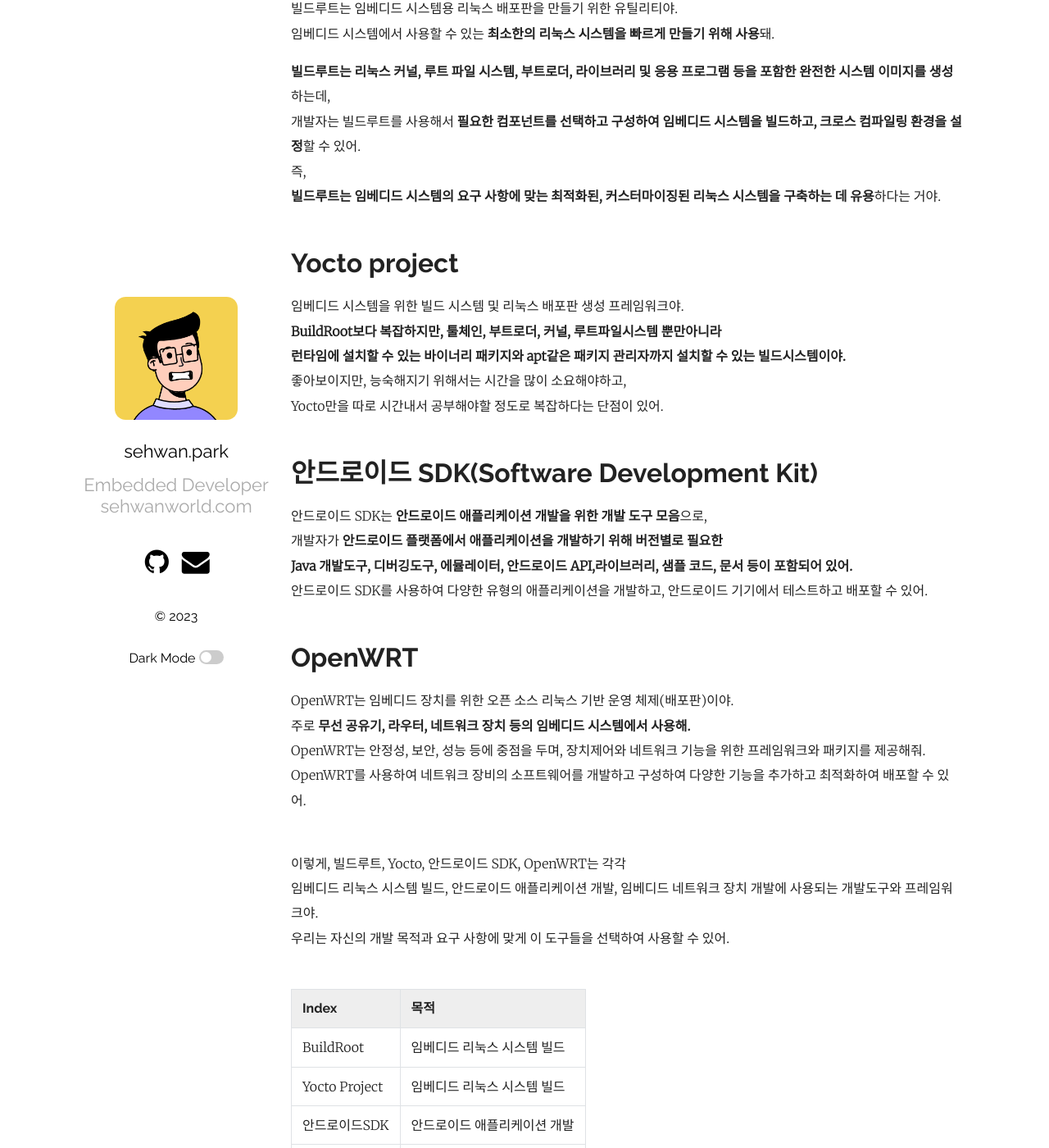
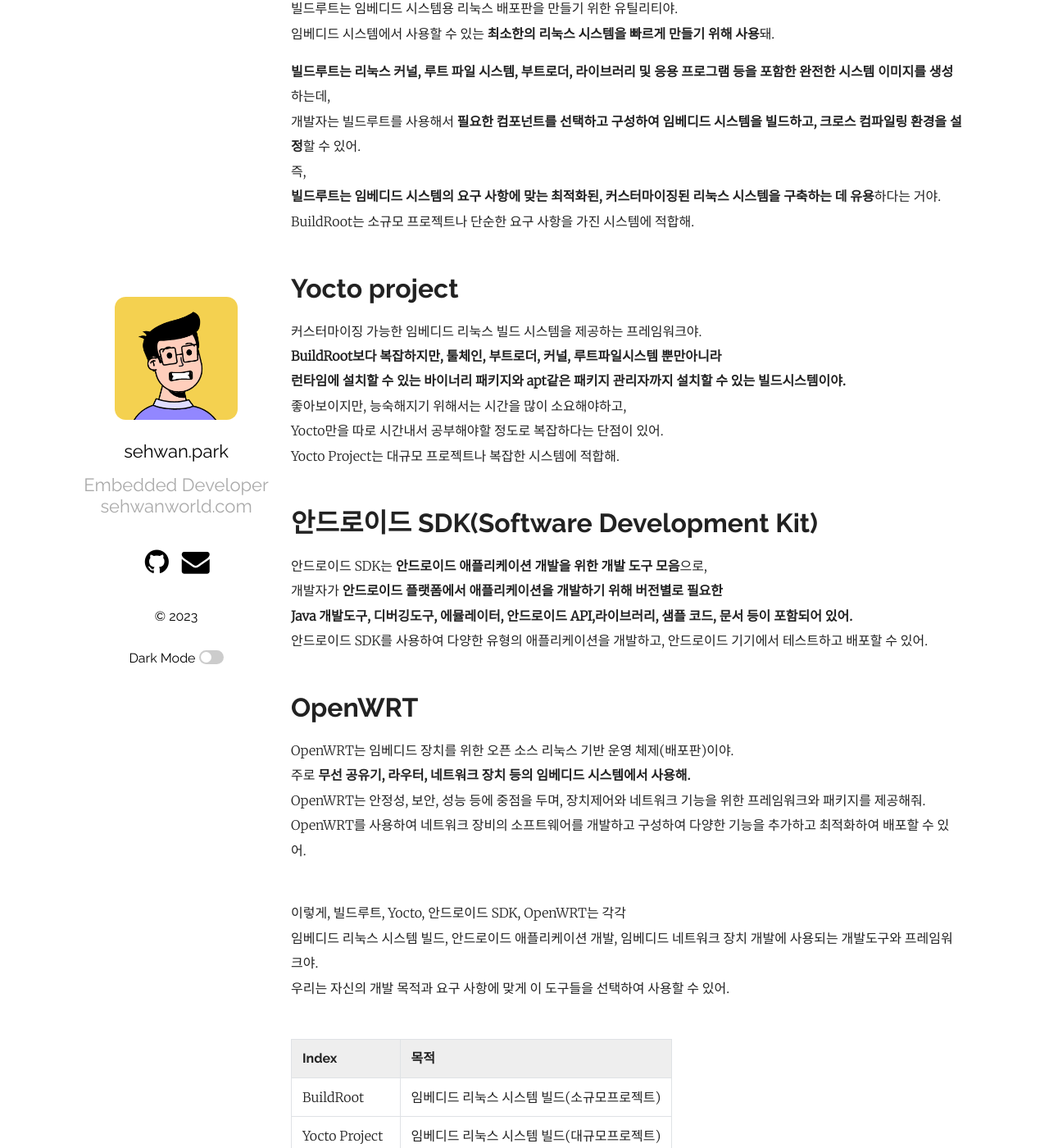
Before and after one commit to sehwann/sehwann.github.io, a Jekyll site: the page built from _posts/2023-06-06-임베디드리눅스 빌드시스템.markdown, in a window 1280 px wide and 1400 px high, scrolled down 768 px. Shown: the whole window at 82% size. Built offline with Jekyll 4.4.1, drawn with Linux system fonts in a browser that asks for light colours.

Commit message:
posts : Update posts

```diff
--- a/_posts/2023-06-05-임베디드리눅스 CPU.markdown
+++ b/_posts/2023-06-05-임베디드리눅스 CPU.markdown
@@ -57,7 +57,7 @@ PC에서는 x86아키텍처의 CPU(인텔과 AMD가 개발한 CPU)를 주로 사
 또한, 플랫폼과 소프트웨어의 지원도 중요하게 고려해야 해.<br>
 
 <br>
-다음에는 임베디드 리눅스의 `개발도구와 프레임워크` 에 대해서 간단하게 공부해볼게.<br>
+다음에는 임베디드 리눅스의 `빌드시스템` 에 대해서 간단하게 공부해볼게.<br>
 <br>
 <br>
 
--- a/_posts/2023-06-06-임베디드리눅스 개발도구 프레임워크.markdown
+++ b/_posts/2023-06-06-임베디드리눅스 빌드시스템.markdown
@@ -32,14 +32,16 @@ BuildRoot, 안드로이드 SDK, Yocto, OpenWRT는 빌드시스템이고,<br>
 개발자는 빌드루트를 사용해서 **필요한 컴포넌트를 선택하고 구성하여 임베디드 시스템을 빌드하고, 크로스 컴파일링 환경을 설정**할 수 있어.<br>
 즉,<br>
 **빌드루트는 임베디드 시스템의 요구 사항에 맞는 최적화된, 커스터마이징된 리눅스 시스템을 구축하는 데 유용**하다는 거야.<br>
+BuildRoot는 소규모 프로젝트나 단순한 요구 사항을 가진 시스템에 적합해.<br>
 <br>
 
 # Yocto project
-임베디드 시스템을 위한 빌드 시스템 및 리눅스 배포판 생성 프레임워크야.<br>
+커스터마이징 가능한 임베디드 리눅스 빌드 시스템을 제공하는 프레임워크야.<br>
 **BuildRoot보다 복잡하지만, 툴체인, 부트로더, 커널, 루트파일시스템 뿐만아니라**<br>
 **런타임에 설치할 수 있는 바이너리 패키지와 apt같은 패키지 관리자까지 설치할 수 있는 빌드시스템이야.**<br>
 좋아보이지만, 능숙해지기 위해서는 시간을 많이 소요해야하고, <br>
 Yocto만을 따로 시간내서 공부해야할 정도로 복잡하다는 단점이 있어.<br>
+Yocto Project는 대규모 프로젝트나 복잡한 시스템에 적합해.<br>
 <br>
 
 # 안드로이드 SDK(Software Development Kit)
@@ -64,8 +66,8 @@ OpenWRT를 사용하여 네트워크 장비의 소프트웨어를 개발하고
 
 **Index**|**목적**
 :---|:---
-BuildRoot| 임베디드 리눅스 시스템 빌드
-Yocto Project| 임베디드 리눅스 시스템 빌드
+BuildRoot| 임베디드 리눅스 시스템 빌드(소규모프로젝트)
+Yocto Project| 임베디드 리눅스 시스템 빌드(대규모프로젝트)
 안드로이드SDK| 안드로이드 애플리케이션 개발
 OpenWRT| 임베디드 네트워크 장치 개발
 
```
